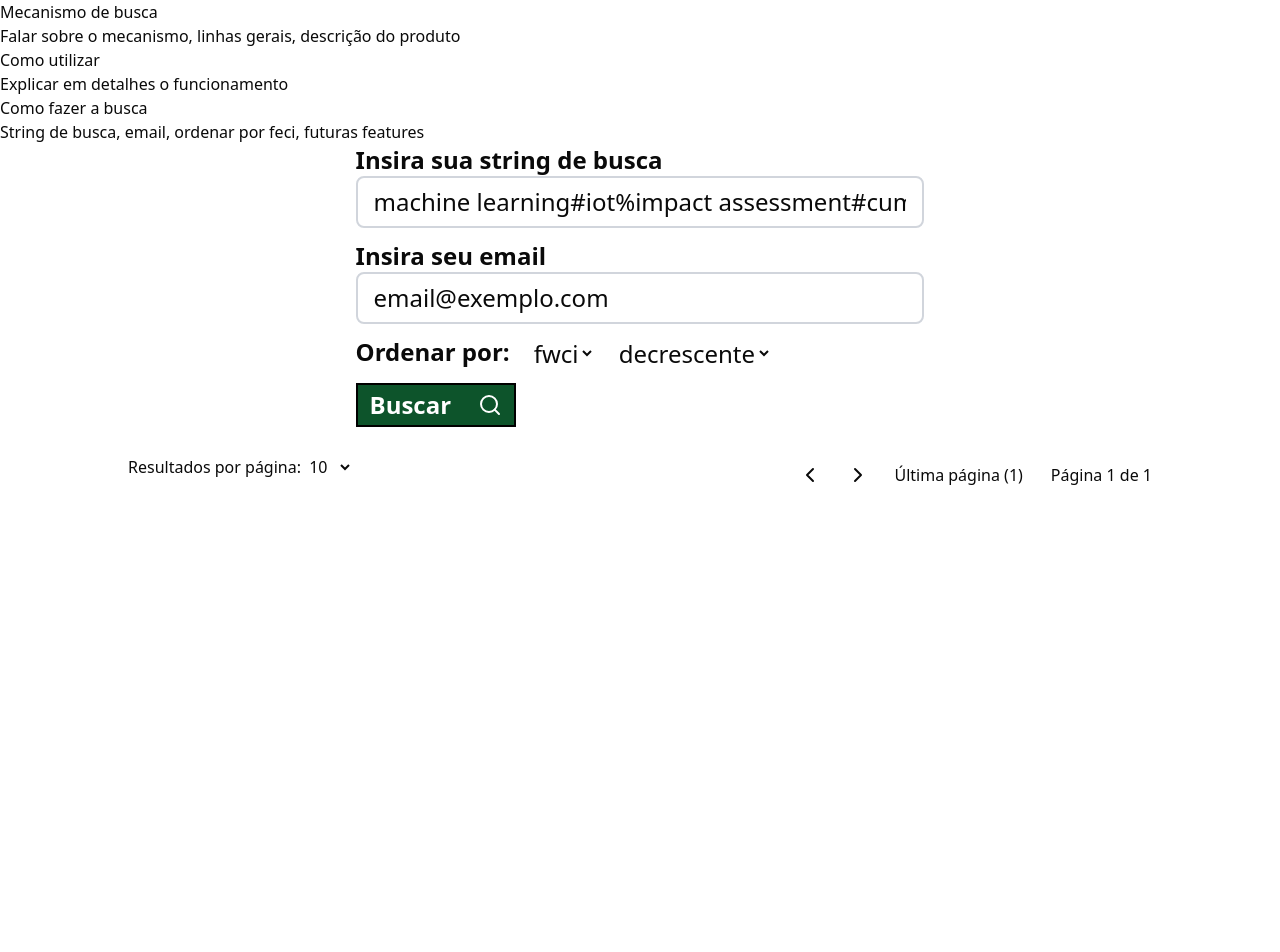
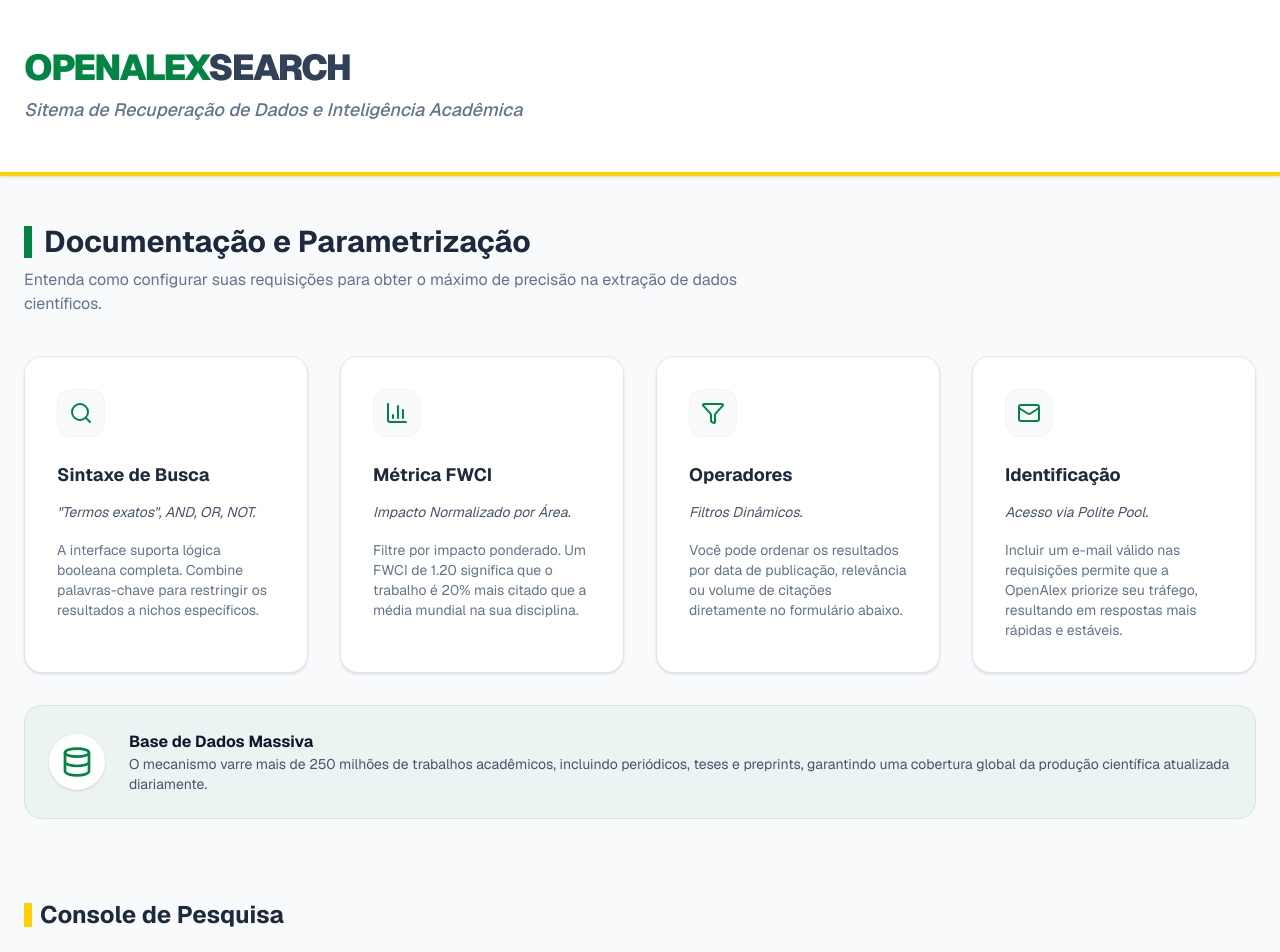
Before and after one commit to leosanner/openAlex-engine, a Next.js app: page /search in a window 1280 px wide. Shown: the top 952 px of the page. Before the commit the page ends 800 px from the top, so only its background shows below. Built offline with nearby package versions, Linux system fonts and the light colour scheme.

Commit message:
ux components for search page

```diff
--- a/src/app/(search)/search/page.tsx
+++ b/src/app/(search)/search/page.tsx
@@ -1,26 +1,166 @@
 import { OpenAlexForm } from "@/components/search/formOpenAlexSearch";
+import {
+	BookOpen,
+	BarChart3,
+	Mail,
+	ArrowDown,
+	Search,
+	Filter,
+	Database,
+	Zap,
+} from "lucide-react";
 
 export default async function SearchPage() {
 	return (
-		<div className="flex flex-col items-center max-w-full">
-			<div className="container">
-				<section>
-					<h1>Mecanismo de busca</h1>
-					<span>
-						Falar sobre o mecanismo, linhas gerais, descrição do produto
-					</span>
+		<div className="min-h-screen bg-slate-50 text-slate-800 antialiased font-sans">
+			{/* 1. Header Institucional */}
+			<header className="bg-white border-b-4 border-[#FFD100] shadow-sm">
+				<div className="max-w-7xl mx-auto py-12 px-6">
+					<div className="flex flex-col md:flex-row md:items-center justify-between gap-6">
+						<div className="space-y-2">
+							<h1 className="text-3xl md:text-4xl font-black text-[#008542] tracking-tighter uppercase">
+								OpenAlex<span className="text-slate-700">Search</span>
+							</h1>
+							<p className="text-lg text-slate-500 font-medium italic">
+								Sitema de Recuperação de Dados e Inteligência Acadêmica
+							</p>
+						</div>
+					</div>
+				</div>
+			</header>
+
+			<main className="max-w-7xl mx-auto px-6 py-12">
+				{/* 2. Seção de Documentação Expandida */}
+				<section className="mb-20">
+					<div className="flex flex-col gap-2 mb-10 text-center md:text-left">
+						<h2 className="text-3xl font-bold flex items-center justify-center md:justify-start gap-3">
+							<span className="h-8 w-2 bg-[#008542] hidden md:block"></span>
+							Documentação e Parametrização
+						</h2>
+						<p className="text-slate-500 max-w-3xl">
+							Entenda como configurar suas requisições para obter o máximo de
+							precisão na extração de dados científicos.
+						</p>
+					</div>
+
+					<div className="grid md:grid-cols-2 lg:grid-cols-4 gap-8">
+						{/* Card 1: Busca Semântica */}
+						<div className="group bg-white p-8 rounded-2xl border border-slate-200 shadow-sm transition-all hover:shadow-md">
+							<div className="w-12 h-12 bg-slate-50 border border-slate-100 text-[#008542] rounded-xl flex items-center justify-center mb-6 group-hover:bg-[#008542] group-hover:text-white transition-colors">
+								<Search size={24} />
+							</div>
+							<h3 className="font-bold text-lg mb-3">Sintaxe de Busca</h3>
+							<p className="text-sm text-slate-600 leading-relaxed italic mb-4">
+								"Termos exatos", AND, OR, NOT.
+							</p>
+							<p className="text-sm text-slate-500">
+								A interface suporta lógica booleana completa. Combine
+								palavras-chave para restringir os resultados a nichos
+								específicos.
+							</p>
+						</div>
+
+						{/* Card 2: Field-Weighted Citation Impact */}
+						<div className="group bg-white p-8 rounded-2xl border border-slate-200 shadow-sm transition-all hover:shadow-md">
+							<div className="w-12 h-12 bg-slate-50 border border-slate-100 text-[#008542] rounded-xl flex items-center justify-center mb-6 group-hover:bg-[#008542] group-hover:text-white transition-colors">
+								<BarChart3 size={24} />
+							</div>
+							<h3 className="font-bold text-lg mb-3">Métrica FWCI</h3>
+							<p className="text-sm text-slate-600 leading-relaxed italic mb-4">
+								Impacto Normalizado por Área.
+							</p>
+							<p className="text-sm text-slate-500">
+								Filtre por impacto ponderado. Um FWCI de 1.20 significa que o
+								trabalho é 20% mais citado que a média mundial na sua
+								disciplina.
+							</p>
+						</div>
+
+						{/* Card 3: Filtros Avançados */}
+						<div className="group bg-white p-8 rounded-2xl border border-slate-200 shadow-sm transition-all hover:shadow-md">
+							<div className="w-12 h-12 bg-slate-50 border border-slate-100 text-[#008542] rounded-xl flex items-center justify-center mb-6 group-hover:bg-[#008542] group-hover:text-white transition-colors">
+								<Filter size={24} />
+							</div>
+							<h3 className="font-bold text-lg mb-3">Operadores</h3>
+							<p className="text-sm text-slate-600 leading-relaxed italic mb-4">
+								Filtros Dinâmicos.
+							</p>
+							<p className="text-sm text-slate-500">
+								Você pode ordenar os resultados por data de publicação,
+								relevância ou volume de citações diretamente no formulário
+								abaixo.
+							</p>
+						</div>
+
+						{/* Card 4: Polite Pool & Performance */}
+						<div className="group bg-white p-8 rounded-2xl border border-slate-200 shadow-sm transition-all hover:shadow-md">
+							<div className="w-12 h-12 bg-slate-50 border border-slate-100 text-[#008542] rounded-xl flex items-center justify-center mb-6 group-hover:bg-[#008542] group-hover:text-white transition-colors">
+								<Mail size={24} />
+							</div>
+							<h3 className="font-bold text-lg mb-3">Identificação</h3>
+							<p className="text-sm text-slate-600 leading-relaxed italic mb-4">
+								Acesso via Polite Pool.
+							</p>
+							<p className="text-sm text-slate-500">
+								Incluir um e-mail válido nas requisições permite que a OpenAlex
+								priorize seu tráfego, resultando em respostas mais rápidas e
+								estáveis.
+							</p>
+						</div>
+					</div>
+
+					{/* Banner de detalhe extra (Sub-seção) */}
+					<div className="mt-8 bg-[#008542]/5 border border-[#008542]/10 rounded-2xl p-6 flex flex-col md:flex-row items-center gap-6">
+						<div className="p-3 bg-white rounded-full shadow-sm">
+							<Database className="text-[#008542]" size={32} />
+						</div>
+						<div>
+							<h4 className="font-bold text-slate-900">
+								Base de Dados Massiva
+							</h4>
+							<p className="text-sm text-slate-600">
+								O mecanismo varre mais de 250 milhões de trabalhos acadêmicos,
+								incluindo periódicos, teses e preprints, garantindo uma
+								cobertura global da produção científica atualizada diariamente.
+							</p>
+						</div>
+					</div>
 				</section>
 
-				<section>
-					<h2>Como utilizar</h2>
-					<span>Explicar em detalhes o funcionamento</span>
-					<h3>Como fazer a busca</h3>
-					<span>
-						String de busca, email, ordenar por feci, futuras features
-					</span>
+				{/* 3. Área de Busca - Largura Máxima (7xl) */}
+				<section id="search-area">
+					<div className="flex items-center justify-between mb-8">
+						<h2 className="text-2xl font-bold flex items-center gap-2">
+							<div className="h-6 w-2 bg-[#FFD100]"></div>
+							Console de Pesquisa
+						</h2>
+					</div>
+
+					<div className="bg-white rounded-3xl border border-slate-200 shadow-2xl overflow-hidden min-h-[500px]">
+						{/* Detalhe visual superior */}
+						<div className="h-2 w-full bg-[#008542]"></div>
+						<div className="p-6 md:p-12">
+							<OpenAlexForm />
+						</div>
+					</div>
 				</section>
-			</div>
-			<OpenAlexForm />
+			</main>
+
+			<footer className="bg-slate-900 text-slate-400 py-16">
+				<div className="max-w-7xl mx-auto px-6 text-center">
+					<div className="flex justify-center gap-2 mb-6">
+						<div className="h-1 w-12 bg-[#008542]"></div>
+						<div className="h-1 w-12 bg-[#FFD100]"></div>
+					</div>
+					<p className="text-sm font-medium tracking-widest uppercase mb-2">
+						Plataforma de Extração de Dados
+					</p>
+					<p className="text-xs text-slate-500">
+						Interface otimizada para integração com sistemas de análise de
+						métricas de pesquisa.
+					</p>
+				</div>
+			</footer>
 		</div>
 	);
 }
```
